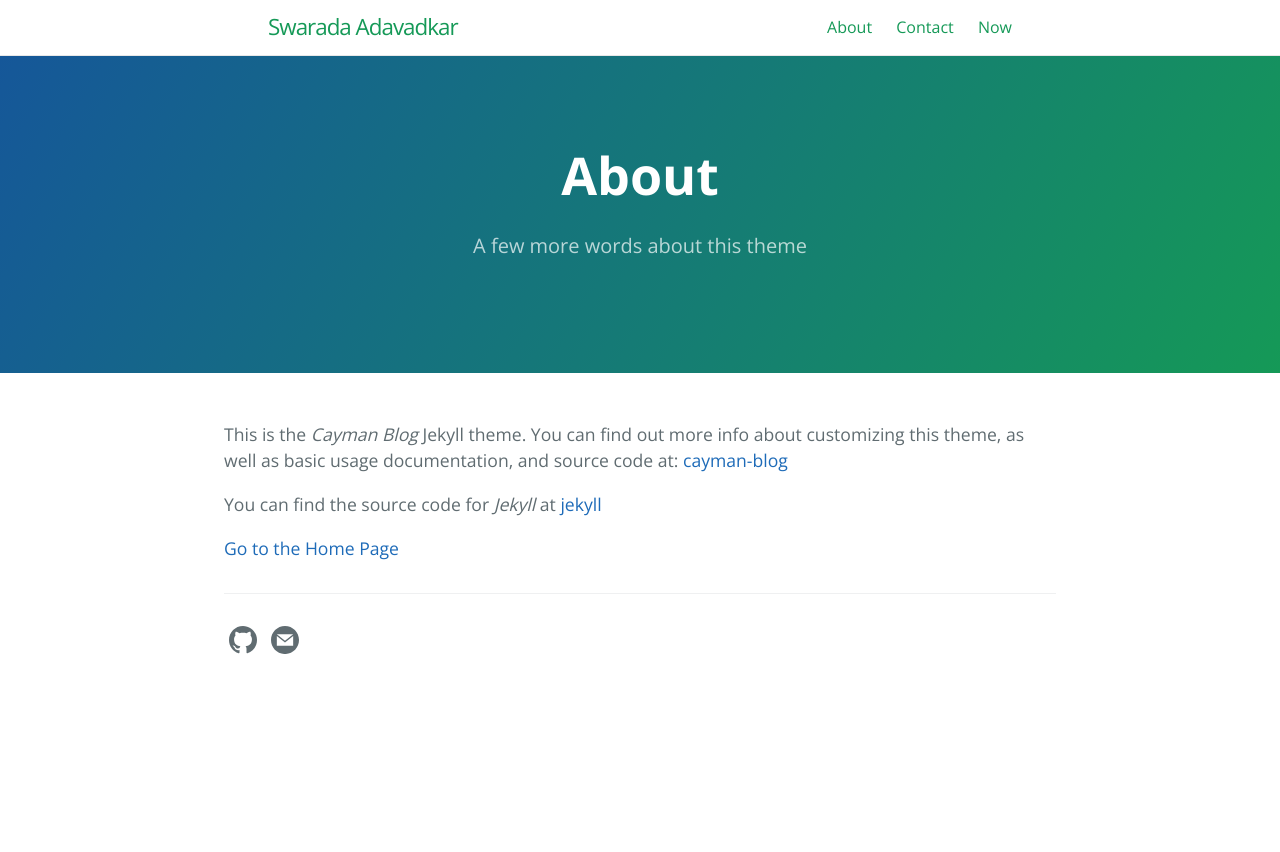
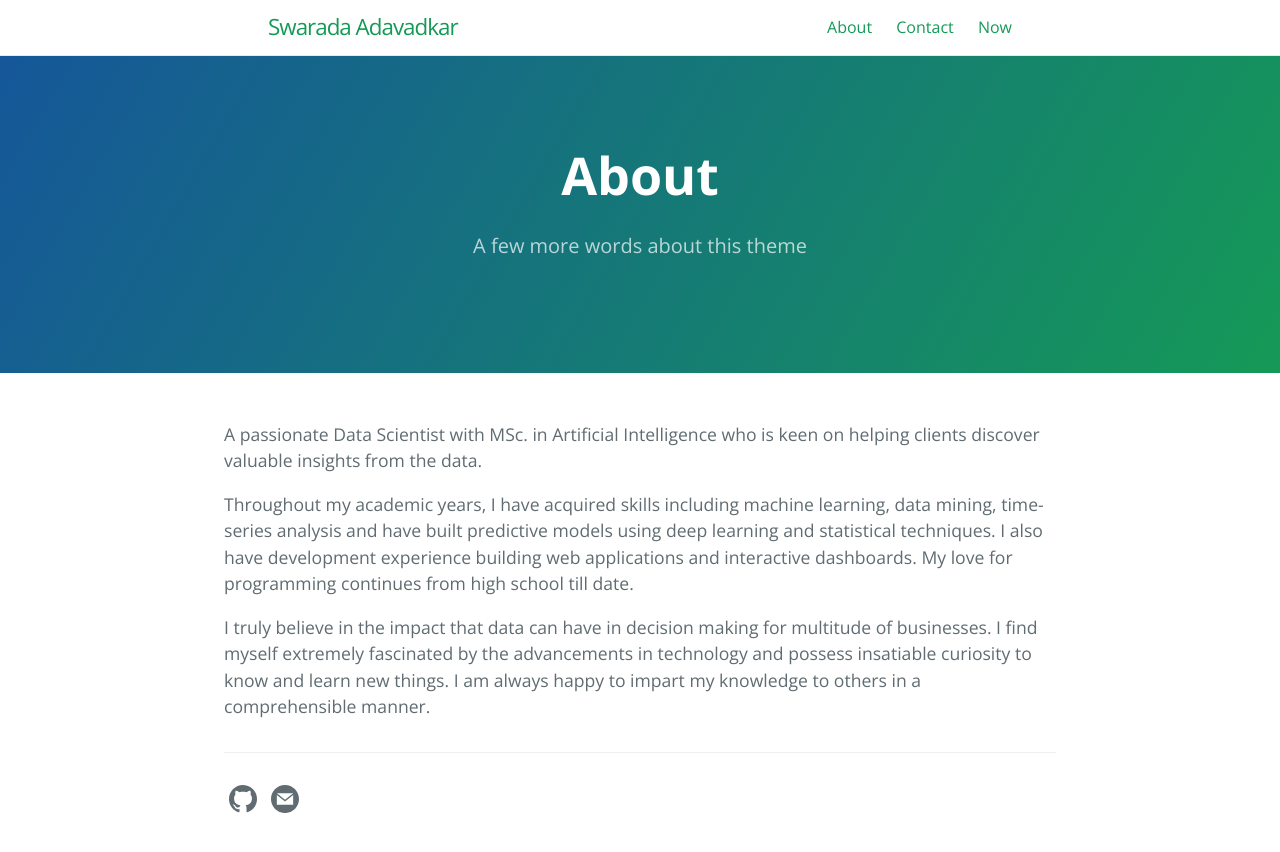
Before and after one commit to swarada189/swarada189.github.io, a Jekyll site: the page built from about.md, in a window 1280 px wide. Shown: the top 852 px of the page. Built offline with Jekyll 4.4.1, drawn with Linux system fonts in a browser that asks for light colours.

Commit message:
Update about.md

```diff
--- a/about.md
+++ b/about.md
@@ -6,10 +6,9 @@ permalink: /about.html
 ref: about
 order: 0
 ---
+A passionate Data Scientist with MSc. in Artificial Intelligence who is keen on helping clients discover valuable insights from the data.
 
-This is the _Cayman Blog_ Jekyll theme. You can find out more info about customizing this theme, as well as basic usage documentation, and source code at: [cayman-blog](https://github.com/lorepirri/cayman-blog)
+Throughout my academic years, I have acquired skills including machine learning, data mining, time-series analysis and have built predictive models using deep learning and statistical techniques.
+I also have development experience building web applications and interactive dashboards. My love for programming continues from high school till date.
 
-You can find the source code for _Jekyll_ at [jekyll](https://github.com/jekyll/jekyll)
-
-
-[Go to the Home Page]({{ '/' | absolute_url }})
+I truly believe in the impact that data can have in decision making for multitude of businesses. I find myself extremely fascinated by the advancements in technology and possess insatiable curiosity to know and learn new things. I am always happy to impart my knowledge to others in a comprehensible manner.
```
